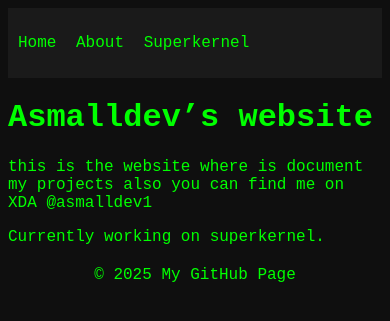
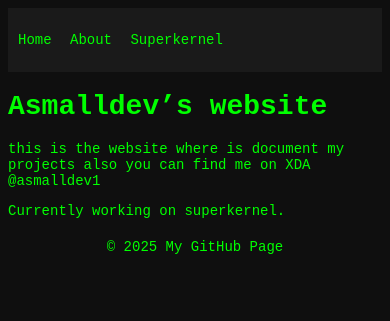
Before and after one commit to asmalldev-here/asmalldev-here.github.io, a Jekyll site: the page built from README.md, in a window 390 px wide. Shown: the top 321 px of the page. Built offline with Jekyll 4.4.1, drawn with Linux system fonts in a browser that asks for light colours; our own code applies the rules of GitHub Pages for plain Markdown files.

Commit message:
Update style.css

```diff
--- a/assets/css/style.css
+++ b/assets/css/style.css
@@ -1,3 +1,12 @@
+@media (max-width: 600px) {
+  body {
+    font-size: 14px;
+  }
+  nav li {
+    display: block;
+    margin: 5px 0;
+  }
+}
 body {
   font-family: 'Courier New', Courier, monospace;
   background-color: #0f0f0f;
```
